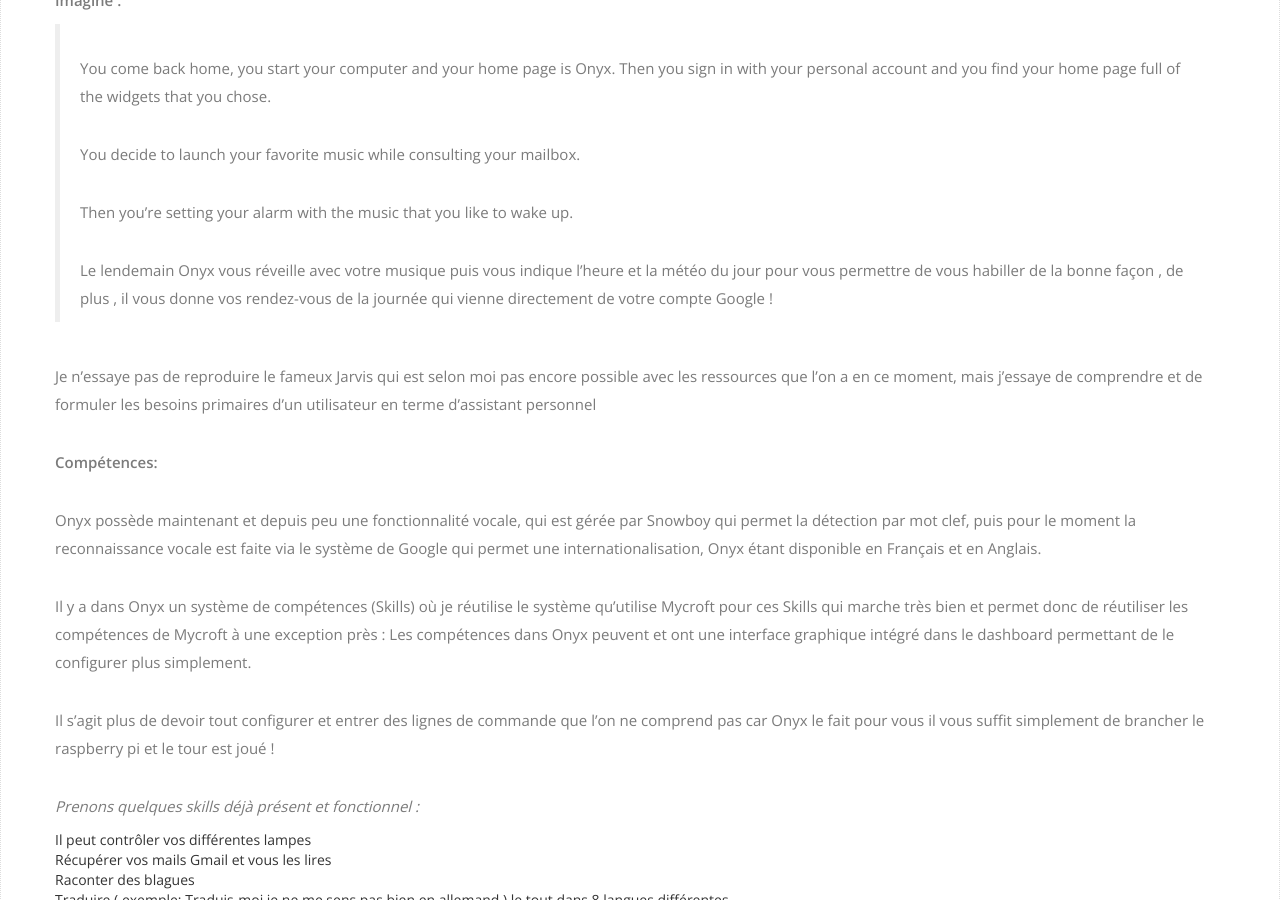
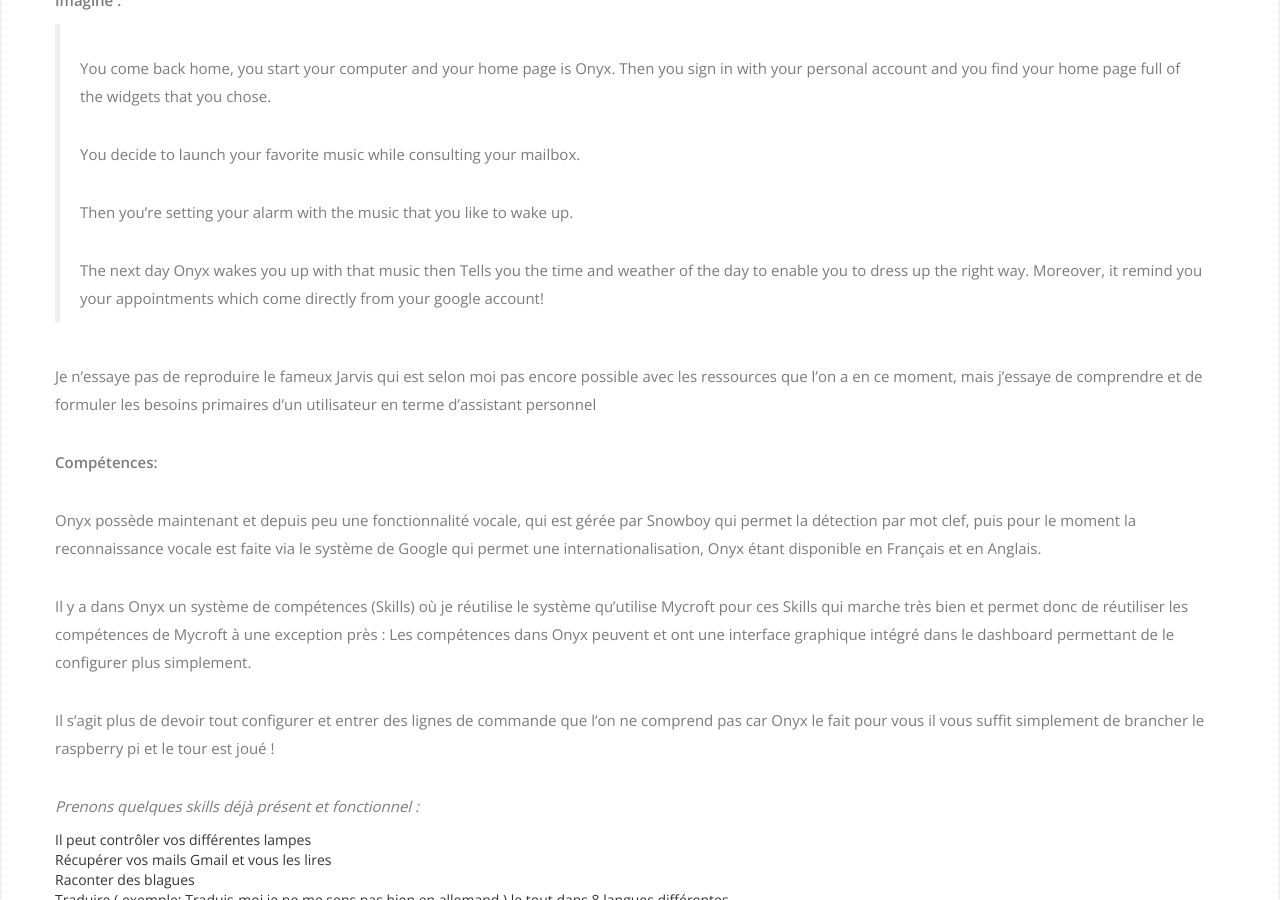
Before and after one commit to OnyxProject/onyxlabs.fr, a Jekyll site: the page built from _posts/2016-02-29-project.md, in a window 1280 px wide and 900 px high, scrolled down 994 px. Built offline with Jekyll 4.4.1, drawn with Linux system fonts in a browser that asks for light colours; nearby versions of some CDN libraries; some web fonts are replaced; comment, search, counter and statistics services are not loaded.

Commit message:
Change text

```diff
--- a/_posts/2016-02-29-project.md
+++ b/_posts/2016-02-29-project.md
@@ -37,9 +37,8 @@
 >
 >Then you're setting your alarm with the music that you like to wake up.
 >
->Le lendemain Onyx vous réveille avec votre musique puis vous indique l'heure et la météo
->du jour pour vous permettre de vous habiller de la bonne façon , de plus , il vous donne
->vos rendez-vous de la journée qui vienne directement de votre compte Google !
+>The next day Onyx wakes you up with that music then Tells you the time and weather of the day to enable you to dress up the right way.
+>Moreover, it remind you your appointments which come directly from your google account!
 
 Je n'essaye pas de reproduire le fameux Jarvis qui est selon moi pas encore possible avec les ressources que l'on a en ce moment, mais j’essaye de comprendre et de formuler les besoins primaires d’un utilisateur en terme d’assistant personnel
 
```
